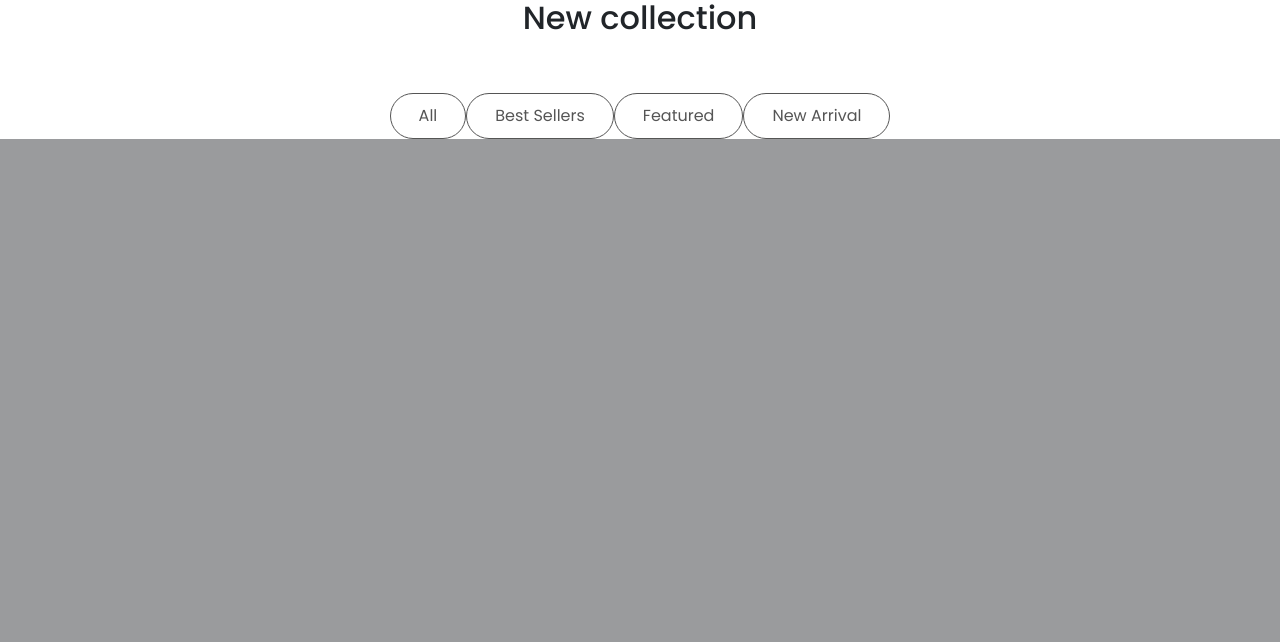
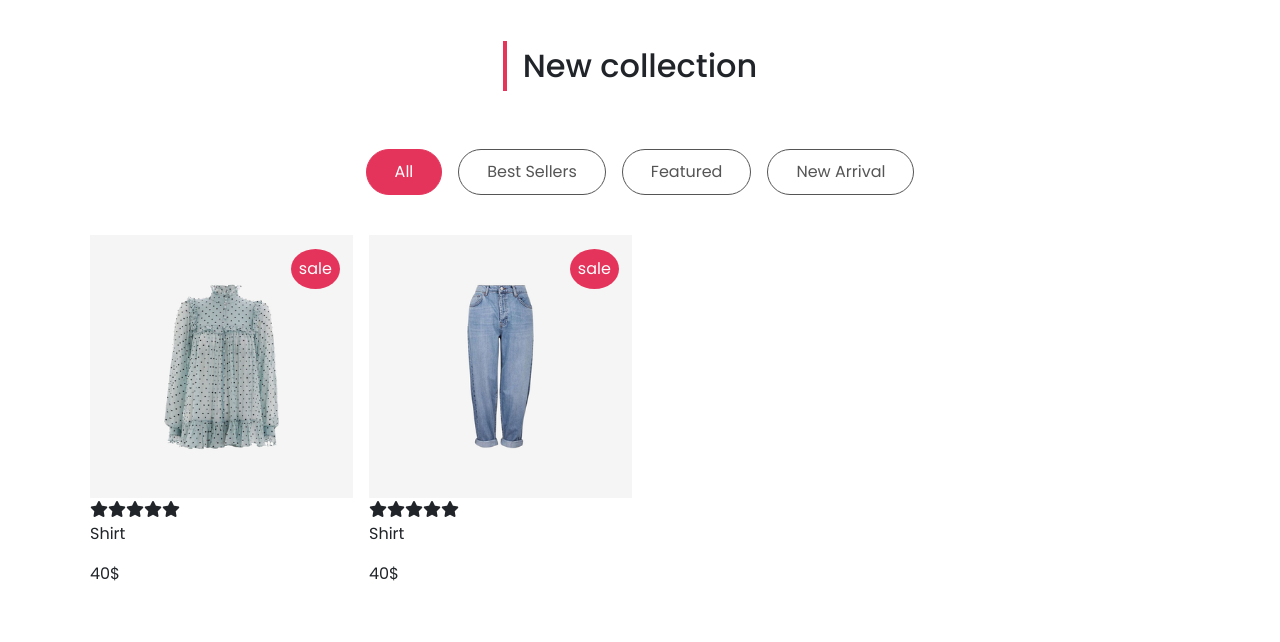
Before and after one commit to TomekBor2/Graduation-Project, a PHP site: page / in a window 1280 px wide. Shown: the part 801-1443 px from the top of the page. Before the commit the page ends 940 px from the top, so only its background shows below. Run offline with PHP 8.4, Linux system fonts and the light colour scheme; some web fonts are replaced.

Commit message:
collection in progress

```diff
--- a/css/styles.css
+++ b/css/styles.css
@@ -76,6 +76,33 @@ border-color: var(--pink)!important;
   text-shadow: 1px 1px 1px #000;
 }
 
+/* collection */
+
+.title h2::before {
+  position: absolute;
+  background-color: var(--pink);
+  height: 50px;
+  width: 4PX;
+  content: "";
+  left: -20px;
+  top: 50%;
+  transform: translateY(-50%);
+}
+
+.active-filter-btn {
+  background-color: var(--pink)!important;
+  color: #fff!important;
+  border-color: var(--pink)!important;
+}
+
+.sale-btn {
+right: 5%;
+  top: 5%;
+  padding: 0.5rem;
+  border-radius: 50%;
+  color: #fff;
+}
+
 @media (min-width: 992px) {
   .nav-item {
     border-bottom: none;
--- a/index.html
+++ b/index.html
@@ -20,7 +20,7 @@
         <div class="container">
             <a class="navbar-brand d-flex justify-content-between align-items-center order-lg-0" href="index.html">
                 <img src="images/shopping-bag-icon.png" alt="website icon">
-                <span class="text-uppercase fw-lighter ms-2">sample store</span>
+                <span class="text-uppercase fw-lighter ms-2">Hooi Street Wear</span>
             </a>
 
             <div class="nav-btns order-lg-2 d-flex justify-content-start">
@@ -95,17 +95,70 @@
 
     <!-- collection -->
     <section class="collection">
-        <div class="container">
+        <div class="container py-5">
             <div class="title text-center">
-                <h2>New collection</h2>
+                <h2 class="position-relative d-inline-block">New collection</h2>
             </div>
 
             <div class="row">
-                <div class="d-flex flex-wrap mt-5 justify-content-center">
-                    <button type="button" class="btn">All</button>
-                    <button type="button" class="btn">Best Sellers</button>
-                    <button type="button" class="btn">Featured</button>
-                    <button type="button" class="btn">New Arrival</button>
+                <div class="d-flex flex-wrap mt-5 justify-content-center mt-5">
+                    <button type="button" class="btn m-2 active-filter-btn">All</button>
+                    <button type="button" class="btn m-2">Best Sellers</button>
+                    <button type="button" class="btn m-2">Featured</button>
+                    <button type="button" class="btn m-2">New Arrival</button>
+                </div>
+
+                <div class="collection-list  mt-4 d-flex">
+                    <div class="col-md-6 col-lg-4 col-xl-3 p-2 best">
+                        <div class="collection-img position-relative">
+                            <img src="images/c_formal_gray_shirt.png" class="w-100">
+                            <span class = "position-absolute sale-btn bg-primary">sale</span>
+                        </div>
+                        <div class="d-flex">
+                            <div class="rating ">
+                                <span><i class="fas fa-star"></i></span>
+                            </div>
+                            <div class="rating">
+                                <span><i class="fas fa-star"></i></span>
+                            </div>
+                            <div class="rating">
+                                <span><i class="fas fa-star"></i></span>
+                            </div>
+                            <div class="rating">
+                                <span><i class="fas fa-star"></i></span>
+                            </div>
+                            <div class="rating">
+                                <span><i class="fas fa-star"></i></span>
+                            </div>
+                        </div>
+                        <p>Shirt</p>
+                        <span fw-bold>40$</span>
+                    </div>
+                    <div class="col-md-6 col-lg-4 col-xl-3 p-2 best">
+                        <div class="collection-img position-relative">
+                            <img src="images/c_pant_girl.png" class="w-100">
+                            <span class = "position-absolute sale-btn bg-primary">sale</span>
+                        </div>
+                        <div class="d-flex">
+                            <div class="rating ">
+                                <span><i class="fas fa-star"></i></span>
+                            </div>
+                            <div class="rating">
+                                <span><i class="fas fa-star"></i></span>
+                            </div>
+                            <div class="rating">
+                                <span><i class="fas fa-star"></i></span>
+                            </div>
+                            <div class="rating">
+                                <span><i class="fas fa-star"></i></span>
+                            </div>
+                            <div class="rating">
+                                <span><i class="fas fa-star"></i></span>
+                            </div>
+                        </div>
+                        <p>Shirt</p>
+                        <span fw-bold>40$</span>
+                    </div>
                 </div>
             </div>
         </div>
@@ -115,6 +168,7 @@
 
 
     <script src="js/jquery-3.6.0.js"></script>
+    <script src="https://unpkg.com/isotope-layout@3/dist/isotope.pkgd.js"></script>
     <script src="bootstrap-5.0.2-dist/js/bootstrap.min.js"></script>
     <script src="js/app.js"></script>
 </body>
```
